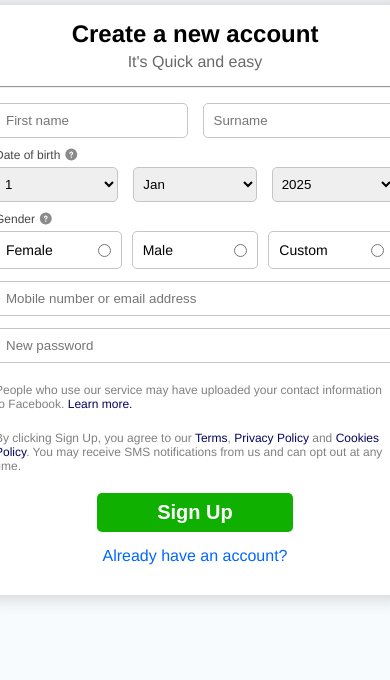
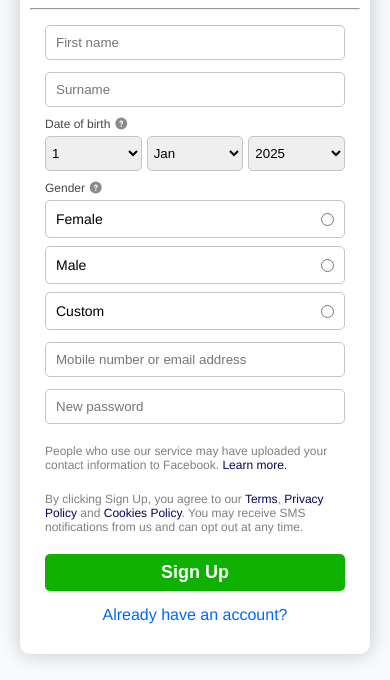
Before and after one commit to RexRonald3/fb-login-clone, a plain HTML site: page index.html in a window 390 px wide. Shown: the part 164-844 px from the top of the page. Drawn offline with Linux system fonts and the light colour scheme.

Commit message:
Update styles.css

```diff
--- a/styles.css
+++ b/styles.css
@@ -232,3 +232,45 @@
     text-decoration: none;
     font-size: 14px
 }
+/* --- Mobile Responsiveness (500px to 350px) --- */
+@media (max-width: 500px) {
+    /* Shrink the main title slightly */
+    .tittle {
+        font-size: 40px;
+    }
+
+    /* Allow cards to shrink dynamically */
+    .Card, .LoginCard {
+        width: 100%; /* Takes full width of the parent container */
+        max-width: 430px; /* Ensures it doesn't get wider than your original design */
+        padding: 15px 10px; /* Reduce horizontal padding slightly to save space */
+    }
+
+    /* Stack First Name and Surname vertically */
+    .Name_mainDiv {
+        flex-direction: column;
+        gap: 12px;
+    }
+
+    /* Reduce the gap between Date of Birth dropdowns so they don't overflow */
+    .DOB_inputDiv {
+        gap: 5px;
+    }
+
+    .DOB_inputDiv select {
+        padding: 0px 2px; /* Smaller inner padding for narrow dropdowns */
+    }
+
+    /* Stack the gender radio buttons vertically for easier tapping */
+    .GenderInputDiv {
+        flex-direction: column;
+        gap: 8px;
+    }
+
+    /* Adjust the Sign Up button padding to prevent overflow */
+    .SignUp_Button {
+        padding: 8px 40px;
+        font-size: 18px;
+        width: 100%; /* Make it full width for a better mobile tap target */
+    }
+}
```
